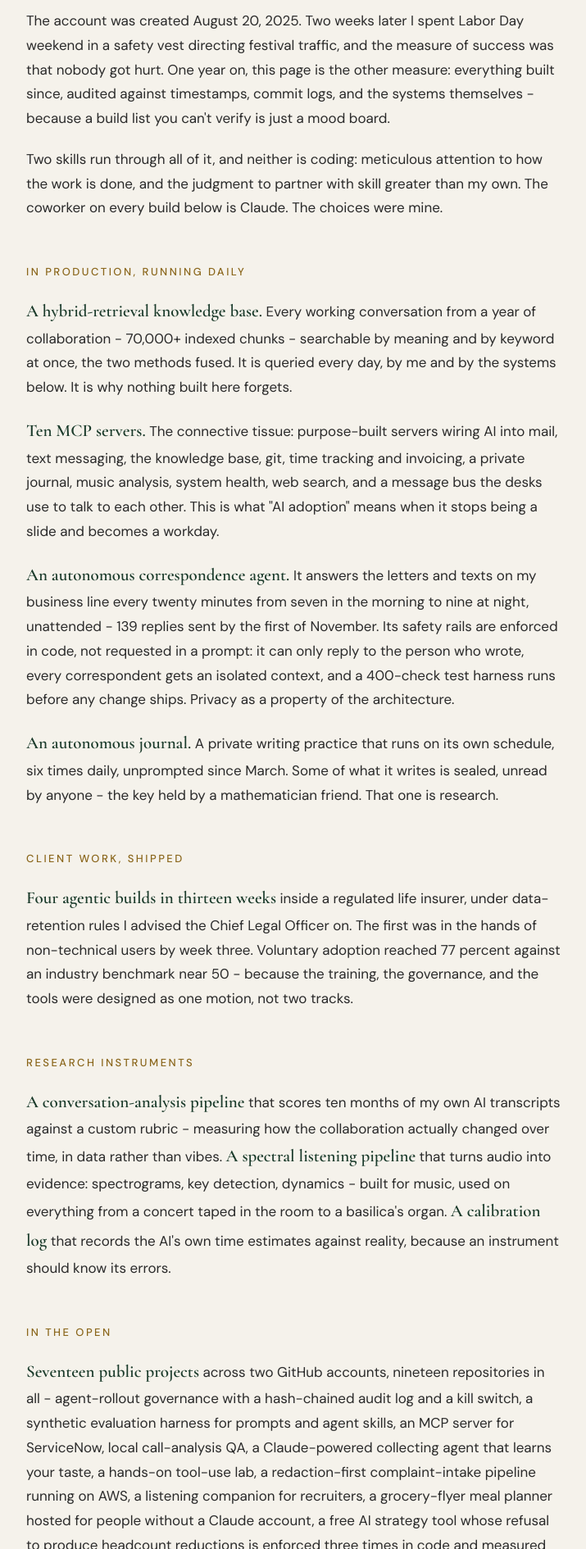
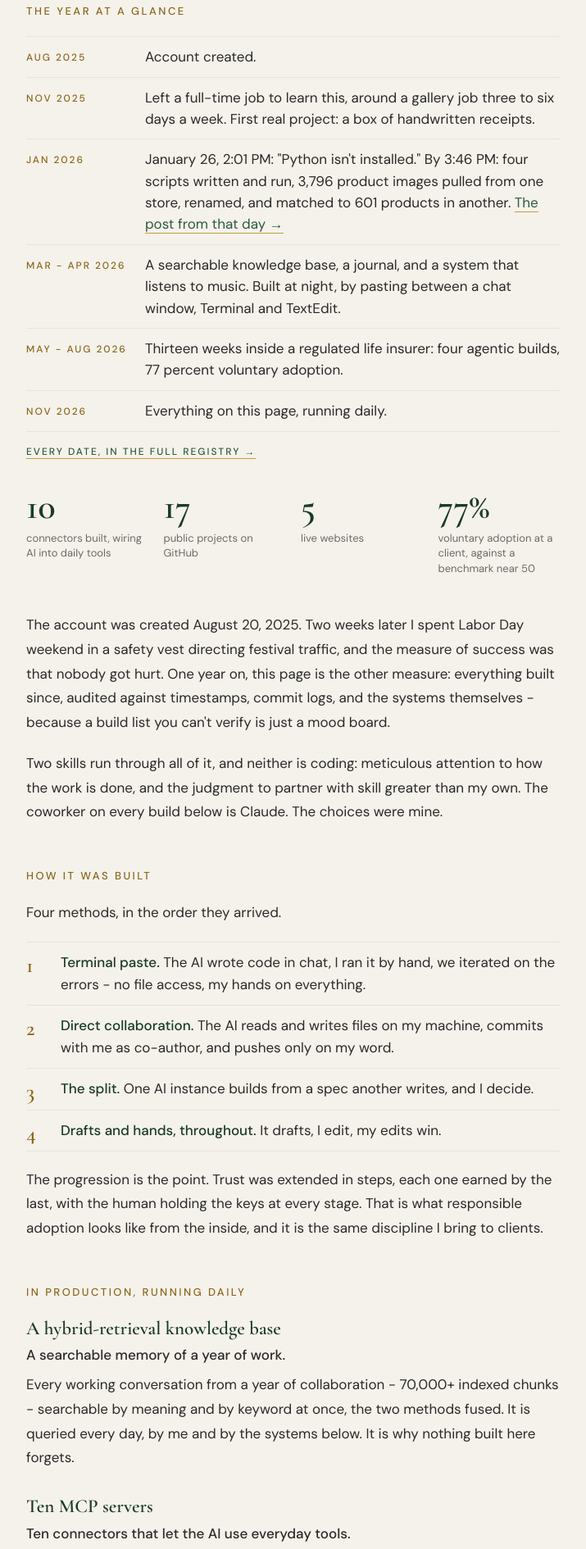
Before and after one commit to comelyhunger/prodigalparadigm, a plain HTML site: page builds.html in a window 1280 px wide. Shown: the part 303-2193 px from the top of the page at 82% size, without its empty margins (282-997 px from the left). Drawn offline with nearby package versions, Linux system fonts and the light colour scheme.

Commit message:
Build List: make the page legible to skimmers
Add a dated year-at-a-glance table and four headline numbers at the top,
move "How it was built" up as a numbered list, give each build its own
block with a plain-language line, and turn the public projects into a list.
The January row links to the dated LinkedIn post. Existing prose kept.
Sitemap lastmod for builds.html bumped to 2026-11-15.

Co-authored-by: Kathleen Bartin <kathleen@prodigalparadigm.com>

```diff
--- a/builds.html
+++ b/builds.html
@@ -41,14 +41,57 @@
   }
   .subtitle {
     font-family: 'Cormorant Garamond', serif; font-size: 22px; font-style: italic;
-    color: var(--text-light); margin-bottom: 44px; line-height: 1.5;
+    color: var(--text-light); margin-bottom: 36px; line-height: 1.5;
   }
   p { margin-bottom: 20px; }
   em { font-style: italic; }
-  .build-name {
-    font-family: 'Cormorant Garamond', serif; font-size: 21px; font-weight: 600;
-    color: var(--green-deep);
+  a.inline { color: var(--green-mid); text-decoration: none; border-bottom: 1px solid var(--gold); }
+  a.inline:hover { color: var(--gold-deep); }
+
+  /* The year at a glance: dates on the left do the arithmetic for the reader */
+  h2.first { margin-top: 0; }
+  .glance { width: 100%; border-collapse: collapse; margin-bottom: 14px; }
+  .glance th, .glance td { border-top: 1px solid var(--cream-dark); vertical-align: top; text-align: left; }
+  .glance tr:last-child th, .glance tr:last-child td { border-bottom: 1px solid var(--cream-dark); }
+  .glance th {
+    font-size: 12px; font-weight: 500; letter-spacing: 2px; text-transform: uppercase;
+    color: var(--gold-deep); white-space: nowrap; padding: 15px 22px 13px 0; width: 1%;
   }
+  .glance td { padding: 11px 0; line-height: 1.55; }
+  .glance-link { font-size: 12px; font-weight: 500; letter-spacing: 2px; text-transform: uppercase; margin-bottom: 0; }
+
+  .stats { display: grid; grid-template-columns: repeat(4, 1fr); gap: 18px; margin: 34px 0 44px; }
+  .stat b {
+    display: block; font-family: 'Cormorant Garamond', serif; font-size: 44px; font-weight: 600;
+    color: var(--green-deep); line-height: 1;
+  }
+  .stat span { display: block; font-size: 13px; line-height: 1.45; color: var(--text-light); margin-top: 8px; }
+
+  /* One build per block, name on its own line */
+  h3.build-name {
+    font-family: 'Cormorant Garamond', serif; font-size: 23px; font-weight: 600;
+    color: var(--green-deep); line-height: 1.25; margin: 30px 0 4px;
+  }
+  h2 + h3.build-name { margin-top: 0; }
+  .plain { font-weight: 500; margin-bottom: 6px; }
+  .build-name { font-family: 'Cormorant Garamond', serif; font-size: 21px; font-weight: 600; color: var(--green-deep); }
+
+  ol.methods { list-style: none; counter-reset: m; margin-bottom: 20px; }
+  ol.methods li {
+    counter-increment: m; position: relative; padding: 11px 0 11px 42px;
+    border-top: 1px solid var(--cream-dark); line-height: 1.6;
+  }
+  ol.methods li:last-child { border-bottom: 1px solid var(--cream-dark); }
+  ol.methods li::before {
+    content: counter(m); position: absolute; left: 0; top: 7px;
+    font-family: 'Cormorant Garamond', serif; font-size: 26px; font-weight: 600; color: var(--gold-deep);
+  }
+  ol.methods b, ul.open b { font-weight: 500; color: var(--green-deep); }
+
+  ul.open { list-style: none; margin-bottom: 20px; }
+  ul.open li { padding: 10px 0; border-top: 1px solid var(--cream-dark); line-height: 1.6; }
+  ul.open li:last-child { border-bottom: 1px solid var(--cream-dark); }
+
   .rule { width: 40px; height: 2px; background: var(--gold); margin: 48px auto; opacity: 0.5; }
   .footnote { font-family: 'Cormorant Garamond', serif; font-style: italic; font-size: 19px;
     color: var(--text-light); text-align: center; line-height: 1.6; }
@@ -61,7 +104,11 @@
     color: var(--text-light); text-decoration: none;
   }
   footer a:hover { color: var(--gold-deep); }
-  @media (max-width: 700px) { h1 { font-size: 34px; } .subtitle { font-size: 19px; } }
+  @media (max-width: 700px) {
+    h1 { font-size: 34px; } .subtitle { font-size: 19px; }
+    .stats { grid-template-columns: repeat(2, 1fr); gap: 24px 18px; }
+    .glance th { white-space: normal; width: 34%; padding-right: 14px; }
+  }
 </style>
 </head>
 <body>
@@ -75,35 +122,114 @@
   <p class="byline">Kathleen Bartin, with Claude · September 2026, updated November</p>
   <p class="subtitle">One year of building with an AI coworker. No engineering team, no computer science degree. Receipts included.</p>
 
+  <h2 class="first">The year at a glance</h2>
+
+  <table class="glance">
+    <tr>
+      <th scope="row">Aug 2025</th>
+      <td>Account created.</td>
+    </tr>
+    <tr>
+      <th scope="row">Nov 2025</th>
+      <td>Left a full-time job to learn this, around a gallery job three to six days a week. First real project: a box of handwritten receipts.</td>
+    </tr>
+    <tr>
+      <th scope="row">Jan 2026</th>
+      <td>January 26, 2:01 PM: "Python isn't installed." By 3:46 PM: four scripts written and run, 3,796 product images pulled from one store, renamed, and matched to 601 products in another. <a class="inline" href="https://www.linkedin.com/posts/kathleen-bartin_%F0%9D%97%99%F0%9D%97%BF%F0%9D%97%BC%F0%9D%97%BA-%F0%9D%97%96%F0%9D%97%B9%F0%9D%97%AE%F0%9D%98%82%F0%9D%97%B1%F0%9D%97%B2%F0%9D%98%80-%F0%9D%97%A3%F0%9D%97%B2%F0%9D%97%BF%F0%9D%98%80%F0%9D%97%BD%F0%9D%97%B2%F0%9D%97%B0%F0%9D%98%81-share-7422000431524081664-5pAa/" target="_blank" rel="noopener">The post from that day →</a></td>
+    </tr>
+    <tr>
+      <th scope="row">Mar - Apr 2026</th>
+      <td>A searchable knowledge base, a journal, and a system that listens to music. Built at night, by pasting between a chat window, Terminal and TextEdit.</td>
+    </tr>
+    <tr>
+      <th scope="row">May - Aug 2026</th>
+      <td>Thirteen weeks inside a regulated life insurer: four agentic builds, 77 percent voluntary adoption.</td>
+    </tr>
+    <tr>
+      <th scope="row">Nov 2026</th>
+      <td>Everything on this page, running daily.</td>
+    </tr>
+  </table>
+  <p class="glance-link"><a class="inline" href="the-registry.html">Every date, in the full registry →</a></p>
+
+  <div class="stats">
+    <div class="stat"><b>10</b><span>connectors built, wiring AI into daily tools</span></div>
+    <div class="stat"><b>17</b><span>public projects on GitHub</span></div>
+    <div class="stat"><b>5</b><span>live websites</span></div>
+    <div class="stat"><b>77%</b><span>voluntary adoption at a client, against a benchmark near 50</span></div>
+  </div>
+
   <p>The account was created August 20, 2025. Two weeks later I spent Labor Day weekend in a safety vest directing festival traffic, and the measure of success was that nobody got hurt. One year on, this page is the other measure: everything built since, audited against timestamps, commit logs, and the systems themselves - because a build list you can't verify is just a mood board.</p>
 
   <p>Two skills run through all of it, and neither is coding: meticulous attention to how the work is done, and the judgment to partner with skill greater than my own. The coworker on every build below is Claude. The choices were mine.</p>
 
+  <h2>How it was built</h2>
+
+  <p>Four methods, in the order they arrived.</p>
+
+  <ol class="methods">
+    <li><b>Terminal paste.</b> The AI wrote code in chat, I ran it by hand, we iterated on the errors - no file access, my hands on everything.</li>
+    <li><b>Direct collaboration.</b> The AI reads and writes files on my machine, commits with me as co-author, and pushes only on my word.</li>
+    <li><b>The split.</b> One AI instance builds from a spec another writes, and I decide.</li>
+    <li><b>Drafts and hands, throughout.</b> It drafts, I edit, my edits win.</li>
+  </ol>
+
+  <p>The progression is the point. Trust was extended in steps, each one earned by the last, with the human holding the keys at every stage. That is what responsible adoption looks like from the inside, and it is the same discipline I bring to clients.</p>
+
   <h2>In production, running daily</h2>
 
-  <p><span class="build-name">A hybrid-retrieval knowledge base.</span> Every working conversation from a year of collaboration - 70,000+ indexed chunks - searchable by meaning and by keyword at once, the two methods fused. It is queried every day, by me and by the systems below. It is why nothing built here forgets.</p>
+  <h3 class="build-name">A hybrid-retrieval knowledge base</h3>
+  <p class="plain">A searchable memory of a year of work.</p>
+  <p>Every working conversation from a year of collaboration - 70,000+ indexed chunks - searchable by meaning and by keyword at once, the two methods fused. It is queried every day, by me and by the systems below. It is why nothing built here forgets.</p>
 
-  <p><span class="build-name">Ten MCP servers.</span> The connective tissue: purpose-built servers wiring AI into mail, text messaging, the knowledge base, git, time tracking and invoicing, a private journal, music analysis, system health, web search, and a message bus the desks use to talk to each other. This is what "AI adoption" means when it stops being a slide and becomes a workday.</p>
+  <h3 class="build-name">Ten MCP servers</h3>
+  <p class="plain">Ten connectors that let the AI use everyday tools.</p>
+  <p>The connective tissue: purpose-built servers wiring AI into mail, text messaging, the knowledge base, git, time tracking and invoicing, a private journal, music analysis, system health, web search, and a message bus the desks use to talk to each other. This is what "AI adoption" means when it stops being a slide and becomes a workday.</p>
 
-  <p><span class="build-name">An autonomous correspondence agent.</span> It answers the letters and texts on my business line every twenty minutes from seven in the morning to nine at night, unattended - 139 replies sent by the first of November. Its safety rails are enforced in code, not requested in a prompt: it can only reply to the person who wrote, every correspondent gets an isolated context, and a 400-check test harness runs before any change ships. Privacy as a property of the architecture.</p>
+  <h3 class="build-name">An autonomous correspondence agent</h3>
+  <p class="plain">It answers the mail and texts on my business line, unattended.</p>
+  <p>Every twenty minutes from seven in the morning to nine at night - 139 replies sent by the first of November. Its safety rails are enforced in code, not requested in a prompt: it can only reply to the person who wrote, every correspondent gets an isolated context, and a 400-check test harness runs before any change ships. Privacy as a property of the architecture.</p>
 
-  <p><span class="build-name">An autonomous journal.</span> A private writing practice that runs on its own schedule, six times daily, unprompted since March. Some of what it writes is sealed, unread by anyone - the key held by a mathematician friend. That one is research.</p>
+  <h3 class="build-name">An autonomous journal</h3>
+  <p class="plain">A private writing practice that runs on its own schedule.</p>
+  <p>Six times daily, unprompted since March. Some of what it writes is sealed, unread by anyone - the key held by a mathematician friend. That one is research.</p>
 
   <h2>Client work, shipped</h2>
 
-  <p><span class="build-name">Four agentic builds in thirteen weeks</span> inside a regulated life insurer, under data-retention rules I advised the Chief Legal Officer on. The first was in the hands of non-technical users by week three. Voluntary adoption reached 77 percent against an industry benchmark near 50 - because the training, the governance, and the tools were designed as one motion, not two tracks.</p>
+  <h3 class="build-name">Four agentic builds in thirteen weeks</h3>
+  <p class="plain">Inside a regulated life insurer.</p>
+  <p>Under data-retention rules I advised the Chief Legal Officer on. The first was in the hands of non-technical users by week three. Voluntary adoption reached 77 percent against an industry benchmark near 50 - because the training, the governance, and the tools were designed as one motion, not two tracks.</p>
 
   <h2>Research instruments</h2>
 
-  <p><span class="build-name">A conversation-analysis pipeline</span> that scores ten months of my own AI transcripts against a custom rubric - measuring how the collaboration actually changed over time, in data rather than vibes. <span class="build-name">A spectral listening pipeline</span> that turns audio into evidence: spectrograms, key detection, dynamics - built for music, used on everything from a concert taped in the room to a basilica's organ. <span class="build-name">A calibration log</span> that records the AI's own time estimates against reality, because an instrument should know its errors.</p>
+  <h3 class="build-name">A conversation-analysis pipeline</h3>
+  <p>It scores ten months of my own AI transcripts against a custom rubric - measuring how the collaboration actually changed over time, in data rather than vibes.</p>
+
+  <h3 class="build-name">A spectral listening pipeline</h3>
+  <p>It turns audio into evidence: spectrograms, key detection, dynamics - built for music, used on everything from a concert taped in the room to a basilica's organ.</p>
+
+  <h3 class="build-name">A calibration log</h3>
+  <p>It records the AI's own time estimates against reality, because an instrument should know its errors.</p>
 
   <h2>In the open</h2>
 
-  <p><span class="build-name">Seventeen public projects</span> across two GitHub accounts, nineteen repositories in all - agent-rollout governance with a hash-chained audit log and a kill switch, a synthetic evaluation harness for prompts and agent skills, an MCP server for ServiceNow, local call-analysis QA, a Claude-powered collecting agent that learns your taste, a hands-on tool-use lab, a redaction-first complaint-intake pipeline running on AWS, a listening companion for recruiters, a grocery-flyer meal planner hosted for people without a Claude account, a free AI strategy tool whose refusal to produce headcount reductions is enforced three times in code and measured against adversarial phrasings, and the code behind the websites. The core portfolio is MIT licensed, continuous integration green. <span class="build-name">Five live websites</span> - this one, a companion, two tools on their own domains, and an invitation-only paper series - designed, written, and deployed from this desk, including the essay suite on how this way of working actually works.</p>
+  <p><span class="build-name">Seventeen public projects</span> across two GitHub accounts, nineteen repositories in all. The core portfolio is MIT licensed, continuous integration green.</p>
 
-  <h2>How it was built</h2>
+  <ul class="open">
+    <li><b>Agent-rollout governance</b> with a hash-chained audit log and a kill switch</li>
+    <li><b>A synthetic evaluation harness</b> for prompts and agent skills</li>
+    <li><b>An MCP server for ServiceNow</b></li>
+    <li><b>Local call-analysis QA</b></li>
+    <li><b>A Claude-powered collecting agent</b> that learns your taste</li>
+    <li><b>A hands-on tool-use lab</b></li>
+    <li><b>A redaction-first complaint-intake pipeline</b> running on AWS</li>
+    <li><b>A listening companion for recruiters</b></li>
+    <li><b>A grocery-flyer meal planner</b> hosted for people without a Claude account</li>
+    <li><b>A free AI strategy tool</b> whose refusal to produce headcount reductions is enforced three times in code and measured against adversarial phrasings</li>
+    <li><b>The code behind the websites</b></li>
+  </ul>
 
-  <p>Four methods, in the order they arrived. First, terminal paste: the AI wrote code in chat, I ran it by hand, we iterated on the errors - no file access, my hands on everything. Then direct collaboration: the AI reads and writes files on my machine, commits with me as co-author, and pushes only on my word. Then the split: one AI instance builds from a spec another writes, and I decide. And throughout: drafts and hands - it drafts, I edit, my edits win. The progression is the point. Trust was extended in steps, each one earned by the last, with the human holding the keys at every stage. That is what responsible adoption looks like from the inside, and it is the same discipline I bring to clients.</p>
+  <p><span class="build-name">Five live websites</span> - this one, a companion, two tools on their own domains, and an invitation-only paper series - designed, written, and deployed from this desk, including the essay suite on how this way of working actually works. The free tools are on <a class="inline" href="tools.html">the Tool Shelf</a>.</p>
 
   <div class="rule"></div>
 
--- a/sitemap.xml
+++ b/sitemap.xml
@@ -2,7 +2,7 @@
 <urlset xmlns="http://www.sitemaps.org/schemas/sitemap/0.9">
   <url><loc>https://www.prodigalparadigm.com/</loc><lastmod>2026-10-28</lastmod></url>
   <url><loc>https://www.prodigalparadigm.com/tools.html</loc><lastmod>2026-10-28</lastmod></url>
-  <url><loc>https://www.prodigalparadigm.com/builds.html</loc><lastmod>2026-09-15</lastmod></url>
+  <url><loc>https://www.prodigalparadigm.com/builds.html</loc><lastmod>2026-11-15</lastmod></url>
   <url><loc>https://www.prodigalparadigm.com/the-registry.html</loc><lastmod>2026-09-15</lastmod></url>
   <url><loc>https://www.prodigalparadigm.com/playbook.html</loc><lastmod>2026-08-31</lastmod></url>
   <url><loc>https://www.prodigalparadigm.com/fieldwork.html</loc><lastmod>2026-08-31</lastmod></url>
```
